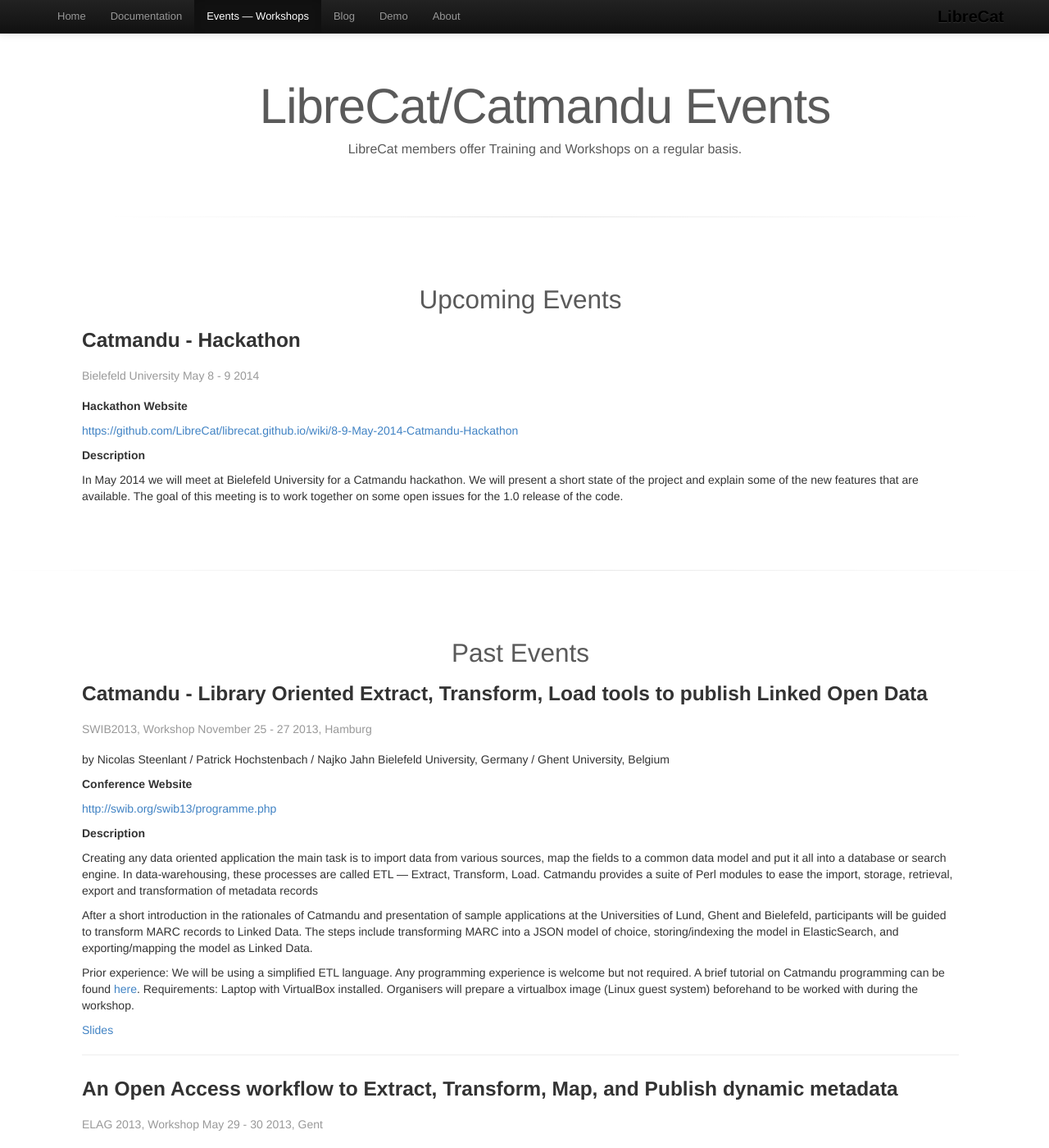
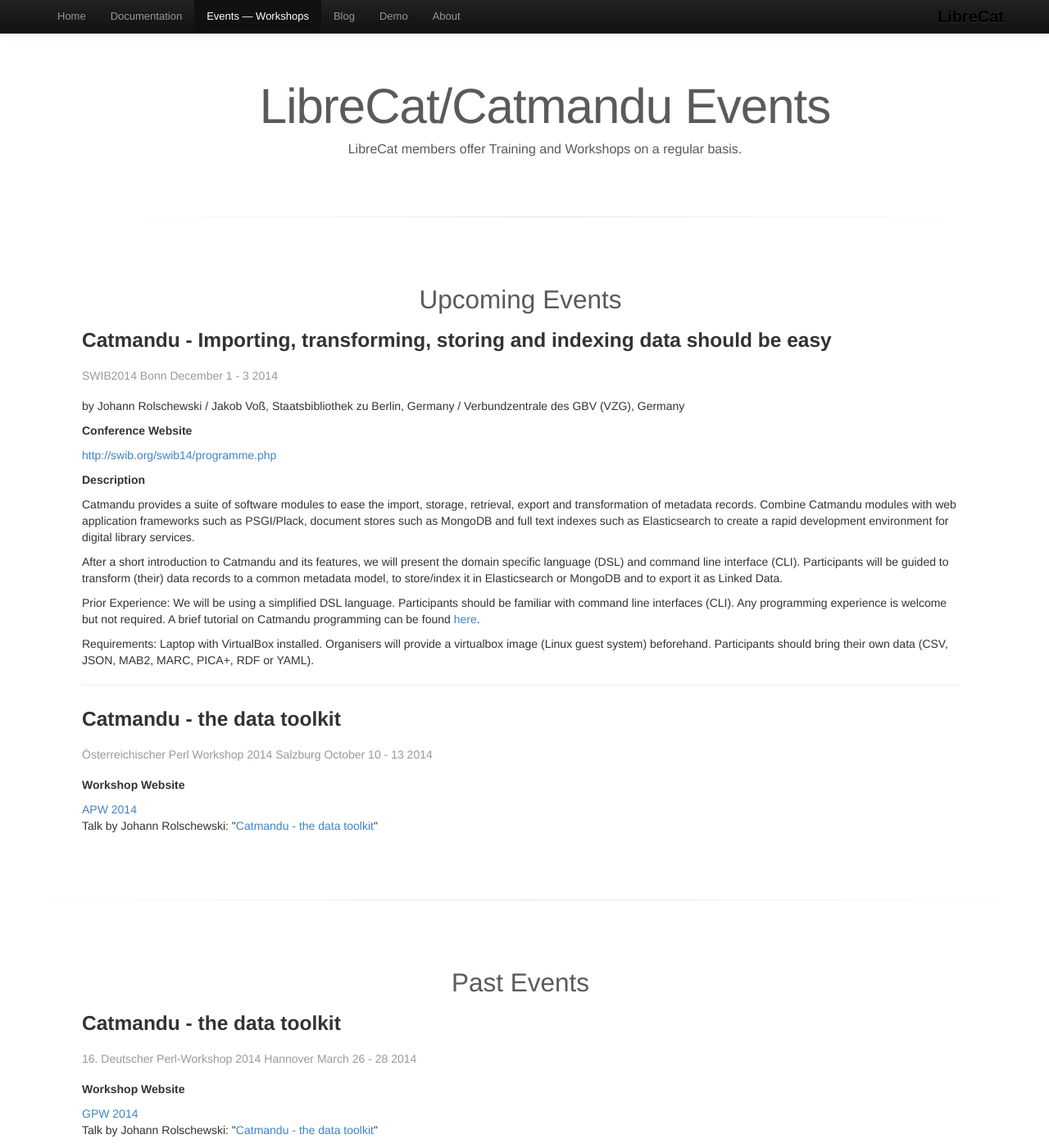
Before and after one commit to LibreCat/librecat.github.io, a Jekyll site: the page built from events.html, in a window 1280 px wide and 1400 px high. Shown: the whole window at 82% size. Built offline with Jekyll 4.4.1, drawn with Linux system fonts in a browser that asks for light colours.

Commit message:
update events

```diff
--- a/events.html
+++ b/events.html
@@ -23,16 +23,39 @@
         <h2>Upcoming Events</h2>
       </div>
 
-      <h3>Catmandu - Hackathon</br><small>Bielefeld University May 8 - 9 2014</small></h3>
+    <h3>Catmandu - Importing, transforming, storing and indexing data should be easy</br><small>SWIB2014 Bonn December 1 - 3 2014</small></h3>
+    <p>by Johann Rolschewski / Jakob Voß, Staatsbibliothek zu Berlin, Germany / Verbundzentrale des GBV (VZG), Germany
+    </p>
 
-      <h5>Hackathon Website</h5>
-      <a href="https://github.com/LibreCat/librecat.github.io/wiki/8-9-May-2014-Catmandu-Hackathon">https://github.com/LibreCat/librecat.github.io/wiki/8-9-May-2014-Catmandu-Hackathon</a>
+    <h5>Conference Website</h5>
 
-      <h5>Description</h5>
+    <a href="http://swib.org/swib14/programme.php">http://swib.org/swib14/programme.php</a>
 
-      <p>
-      In May 2014 we will meet at Bielefeld University for a Catmandu hackathon. We will present a short state of the project and explain some of the new features that are available. The goal of this meeting  is to work together on some open issues for the 1.0 release of the code.
-      </p>
+    <h5>Description</h5>
+
+    <p>
+    Catmandu provides a suite of software modules to ease the import, storage, retrieval, export and transformation of metadata records. Combine Catmandu modules with web application frameworks such as PSGI/Plack, document stores such as MongoDB and full text indexes such as Elasticsearch to create a rapid development environment for digital library services.
+    </p>
+
+    <p>
+    After a short introduction to Catmandu and its features, we will present the domain specific language (DSL) and command line interface (CLI). Participants will be guided to transform (their) data records to a common metadata model, to store/index it in Elasticsearch or MongoDB and to export it as Linked Data.
+    </p>
+
+    <p>
+    Prior Experience: We will be using a simplified DSL language. Participants should be familiar with command line interfaces (CLI). Any programming experience is welcome but not required. A brief tutorial on Catmandu programming can be found <a href="https://github.com/LibreCat/Catmandu/wiki">here</a>.
+    </p>
+    <p>
+    Requirements: Laptop with VirtualBox installed. Organisers will provide a virtualbox image (Linux guest system) beforehand. Participants should bring their own data (CSV, JSON, MAB2, MARC, PICA+, RDF or YAML).
+    </p>
+
+    <hr>
+
+    <h3>Catmandu - the data toolkit</br><small>Österreichischer Perl Workshop 2014 Salzburg October 10 - 13 2014</small></h3>
+
+    <h5>Workshop Website</h5>
+    <a href="http://act.useperl.at/apw2014/index.html">APW 2014</a>
+
+    <p>Talk by Johann Rolschewski: "<a href="http://act.useperl.at/apw2014/talk/5733">Catmandu - the data toolkit</a>"</p>
 
   </div>
 
@@ -48,6 +71,27 @@
      <h2>Past Events</h2>
 
     </div>
+
+    <h3>Catmandu - the data toolkit</br><small>16. Deutscher Perl-Workshop 2014 Hannover March 26 - 28 2014</small></h3>
+
+    <h5>Workshop Website</h5>
+    <a href="http://act.yapc.eu/gpw2014/">GPW 2014</a>
+
+    <p>Talk by Johann Rolschewski: "<a href="http://act.yapc.eu/gpw2014/talk/5213">Catmandu - the data toolkit</a>"</p>
+
+    <hr>
+
+    <h3>Catmandu - Hackathon</br><small>Bielefeld University May 8 - 9 2014</small></h3>
+
+    <h5>Hackathon Website</h5>
+    <a href="https://github.com/LibreCat/librecat.github.io/wiki/8-9-May-2014-Catmandu-Hackathon">https://github.com/LibreCat/librecat.github.io/wiki/8-9-May-2014-Catmandu-Hackathon</a>
+
+    <h5>Description</h5>
+
+    <p>
+    In May 2014 we will meet at Bielefeld University for a Catmandu hackathon. We will present a short state of the project and explain some of the new features that are available. The goal of this meeting  is to work together on some open issues for the 1.0 release of the code.
+    </p>
+
     <a name="swib"></a>
     <h3>Catmandu - Library Oriented Extract, Transform, Load tools to publish Linked Open Data</br><small>SWIB2013, Workshop November 25 - 27 2013, Hamburg</small></h3>
     <p>by Nicolas Steenlant / Patrick Hochstenbach / Najko Jahn Bielefeld University, Germany / Ghent University, Belgium
```
